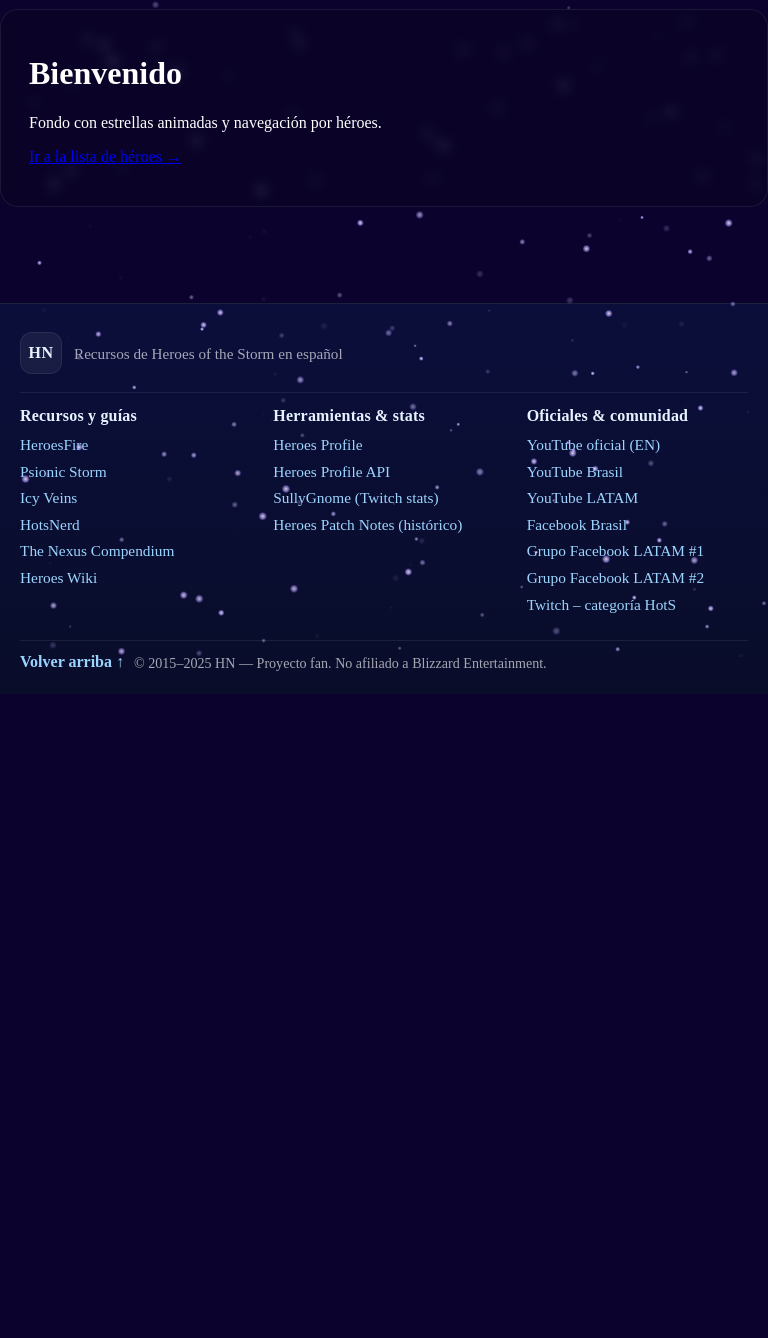
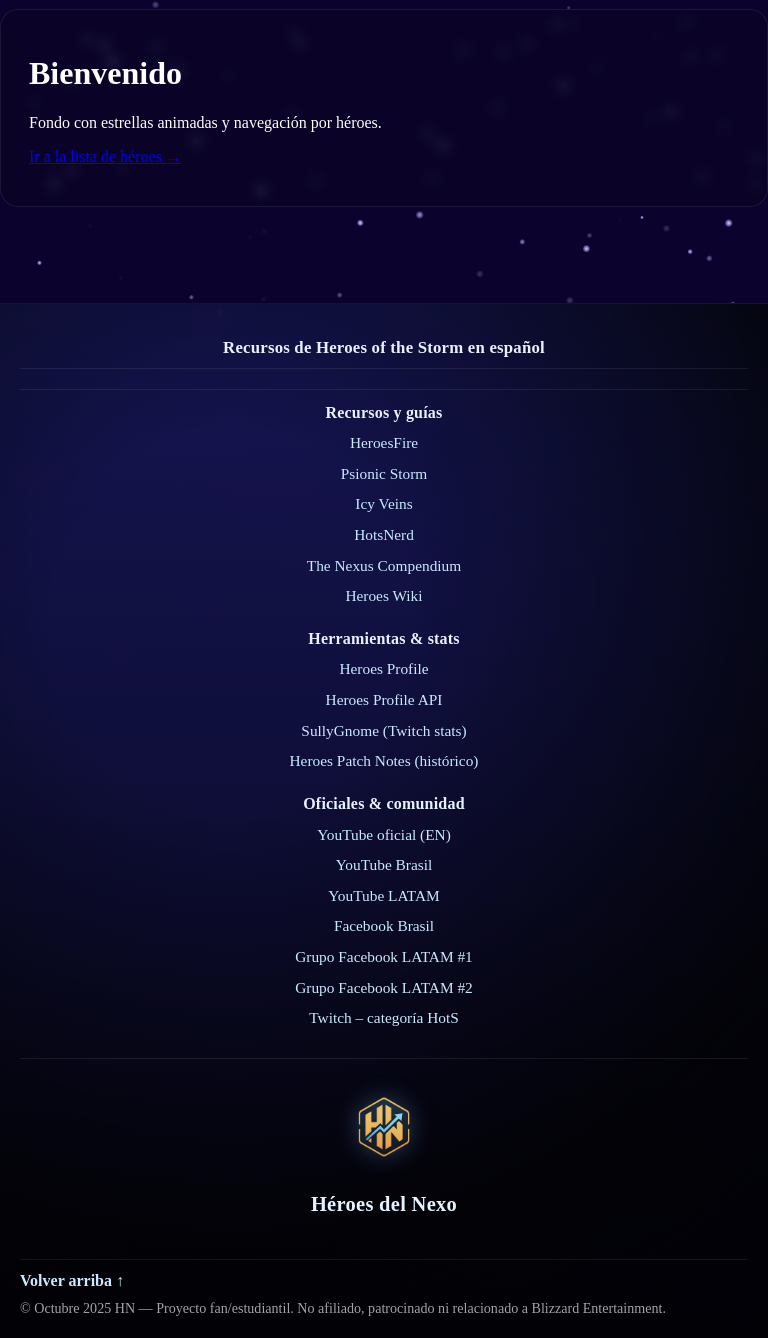
Before and after one commit to Dart1516/WD330_FinalProject, a plain HTML site: page index.html in a window 768 px wide. Shown: the part 143-1481 px from the top of the page. Before the commit the page ends 837 px from the top, so only its background shows below. Drawn offline with Linux system fonts and the light colour scheme.

Commit message:
Footer compleately working

```diff
--- /dev/null
+++ b/css/components/footer-desktop.css
@@ -0,0 +1,206 @@
+@import url('./footer-mobile.css');
+
+/* ========== 1) TOKENS ========== */
+.footer {
+    --ft-bg: #090d2a;
+    --ft-border: rgba(255, 255, 255, 0.08);
+    --ft-dim: rgba(255, 255, 255, 0.64);
+    --ft-link: #cbe9ff;
+    --ft-link-hover: #c3e6ff;
+    --ft-title: #e6f3ff;
+background: radial-gradient(circle at 30% 30%,
+            /* foco del degradado */
+            rgba(58, 30, 120, 0.35) 20%,
+            /* violeta suave */
+            rgba(0, 0, 0, 0.8) 70%,
+            #050518 100%),
+        linear-gradient(180deg,
+            rgba(25, 30, 85, 0.85) 0%,
+            rgba(10, 10, 30, 0.95) 100%);
+    background-blend-mode: overlay;
+    color: rgba(255, 255, 255, 0.9);
+    border-top: 1px solid var(--ft-border);
+    color: rgba(255, 255, 255, 0.82);
+    backdrop-filter: blur(16px);
+}
+
+/* ========== 2) LAYOUT ========== */
+.footer__container {
+    display: grid;
+    gap: 16px;
+    margin: 0 auto;
+    max-width: 1100px;
+    padding: 28px 20px 22px;
+    grid-template-areas:
+        "brand"
+        "grid"
+        "bottom";
+}
+
+.footer__brand {
+    grid-area: brand;
+}
+
+.footer__grid {
+    grid-area: grid;
+}
+
+.footer__bottom {
+    grid-area: bottom;
+}
+
+/* ========== 3) BRAND (logo + identity) ========== */
+/* Desktop: logo left, text right */
+.footer__brand {
+    align-items: center;
+    column-gap: 14px;
+    display: grid;
+    grid-template-columns: auto 1fr;
+    justify-items: start;
+    row-gap: 0;
+    text-align: left;
+}
+
+.footer__emblem {
+    filter: drop-shadow(0 0 12px rgba(140, 200, 255, 0.28));
+    height: auto;
+    margin: 0;
+    width: 120px;
+}
+
+.footer__identity {
+    max-width: 560px;
+}
+
+.footer__sitename {
+    color: var(--ft-title);
+    font-size: 1.35rem;
+    font-weight: 800;
+    letter-spacing: 0.3px;
+    margin: 0 0 2px;
+}
+
+
+
+/* ========== 4) LINKS GRID (3 cols) ========== */
+.footer__grid {
+    border-top: 1px solid var(--ft-border);
+    display: grid;
+    gap: 24px 32px;
+    padding: 14px 0 8px;
+    grid-template-columns: repeat(3, minmax(0, 1fr));
+    text-align: left;
+}
+
+.footer__col {
+    min-width: 0;
+}
+
+.footer__title {
+    color: var(--ft-title);
+    font-size: 1rem;
+    font-weight: 700;
+    letter-spacing: 0.2px;
+    justify-self: start;
+    margin: 0 0 10px 0;
+}
+
+.footer__list {
+    display: grid;
+    gap: 8px;
+    justify-items: start;
+    list-style: none;
+    margin: 0;
+    padding: 0;
+}
+
+.footer__list a {
+    border-bottom: 1px dashed transparent;
+    color: var(--ft-link);
+    display: inline-block;
+    font-size: 0.96rem;
+    padding: 2px 0;
+    text-decoration: none;
+    transition: color 0.15s ease, border-color 0.15s ease, transform 0.15s ease;
+}
+
+.footer__list a:focus {
+    outline: 2px solid var(--ft-link);
+    outline-offset: 2px;
+}
+
+.footer__list a:hover,
+.footer__list a:focus {
+    border-color: var(--ft-link-hover);
+    color: var(--ft-link-hover);
+    transform: translateX(1px);
+}
+
+/* ========== 5) BOTTOM (back-to-top + legal) ========== */
+.footer__bottom {
+    align-items: center;
+    border-top: 1px solid var(--ft-border);
+    display: grid;
+    gap: 10px;
+    grid-template-columns: auto 1fr;
+    margin-top: 18px;
+    padding-top: 12px;
+}
+
+.footer__to-top {
+    color: var(--ft-link);
+    font-weight: 600;
+    justify-self: end;
+    text-decoration: none;
+}
+
+.footer__to-top:hover {
+    color: var(--ft-link-hover);
+}
+
+.footer__legal {
+    color: var(--ft-dim);
+    font-size: 0.88rem;
+    margin: 0;
+}
+
+/* ========== 6) EFFECTS (subtle) ========== */
+.footer__emblem:hover {
+    transform: scale(1.03);
+    transition: transform 0.2s ease;
+}
+
+.footer__sitename:hover {
+    color: var(--ft-link-hover);
+    transition: color 0.2s ease;
+}
+
+/* ========== 7) TAGLINE ======= */
+/* Layout: put tagline between brand and grid (desktop) */
+.footer__container {
+    display: grid;
+    gap: 16px;
+    margin: 0 auto;
+    max-width: 1100px;
+    padding: 28px 20px 22px;
+    grid-template-areas:
+        "brand"
+        "tagline"
+        /* 👈 NEW: tagline goes here */
+        "grid"
+        "bottom";
+}
+
+/* Tagline styles for desktop (no border; grid has its own top border) */
+.footer__tagline {
+    grid-area: tagline;
+    color: var(--ft-title);
+    font-size: 1.05rem;
+    font-weight: 700;
+    letter-spacing: .2px;
+    margin: 0;
+    padding: 4px 0 2px;
+    /* just a bit of space under brand */
+    text-align: left;
+    /* matches brand alignment on desktop */
+}
--- /dev/null
+++ b/css/components/footer-mobile.css
@@ -0,0 +1,142 @@
+/* =========================================================
+   FOOTER — MOBILE OVERRIDES (≤900px)
+   Clean version without !important
+   ========================================================= */
+
+@media (max-width: 900px) {
+
+    /* =========================================================
+     1) LAYOUT ORDER
+     Order: links → brand → bottom
+     ========================================================= */
+    footer.footer .footer__container {
+        display: grid;
+        gap: 20px;
+        grid-template-areas:
+            "grid"
+            "brand"
+            "bottom";
+    }
+
+    /* =========================================================
+     2) BRAND (Centered below links)
+     ========================================================= */
+    footer.footer .footer__brand {
+        border-top: 1px solid var(--ft-border);
+        display: grid;
+        justify-items: center;
+        padding-top: 20px;
+        row-gap: 10px;
+        text-align: center;
+    }
+
+    footer.footer .footer__emblem {
+        height: auto;
+        margin: 0;
+        width: 96px;
+        /* Bigger logo on mobile */
+        filter: drop-shadow(0 0 12px rgba(140, 200, 255, 0.28));
+    }
+
+    footer.footer .footer__identity {
+        max-width: 560px;
+    }
+
+    footer.footer .footer__sitename {
+        color: var(--ft-title);
+        font-size: 1.28rem;
+        font-weight: 800;
+        letter-spacing: 0.3px;
+        margin: 6px 0 4px;
+        text-align: center;
+    }
+
+    footer.footer .footer__tagline {
+        color: var(--ft-dim);
+        font-size: 0.95rem;
+        margin: 0;
+        text-align: center;
+    }
+
+    /* =========================================================
+     3) LINKS GRID (Single column, centered)
+     ========================================================= */
+    footer.footer .footer__grid {
+        border-top: 1px solid var(--ft-border);
+        display: grid;
+        gap: 22px;
+        padding: 14px 0 8px;
+        grid-template-columns: 1fr;
+        /* Stack all columns */
+        text-align: center;
+    }
+
+    footer.footer .footer__title {
+        justify-self: center;
+    }
+
+    footer.footer .footer__list {
+        justify-items: center;
+    }
+
+    /* =========================================================
+     4) BOTTOM (Stacked layout)
+     ========================================================= */
+    footer.footer .footer__bottom {
+        display: grid;
+        gap: 10px;
+        grid-template-columns: 1fr;
+    }
+
+    footer.footer .footer__to-top {
+        justify-self: start;
+    }
+
+    /*=========================================================
+     5) Centering logo an text
+     ========================================================= */
+         /* Stack brand vertically on mobile: emblem on top, name below */
+         footer.footer .footer__brand {
+             grid-template-columns: 1fr;
+             grid-auto-flow: row;
+             justify-items: center;
+             text-align: center;
+         }
+
+         footer.footer .footer__emblem {
+             width: 96px;
+         }
+
+         footer.footer .footer__sitename {
+             margin: 8px 0 4px;
+             text-align: center;
+         }
+
+         /* Tagline below name */
+                 /* Tagline below site name */
+                 /* Put tagline at the very top on mobile */
+                 footer.footer .footer__container {
+                     grid-template-areas:
+                         "tagline"
+                         /* 👈 now first */
+                         "grid"
+                         "brand"
+                         "bottom";
+                 }
+
+                 /* Tagline block (H2) styles on mobile */
+                 footer.footer .footer__tagline {
+                     grid-area: tagline;
+                     color: var(--ft-title);
+                     font-size: 1.05rem;
+                     font-weight: 700;
+                     letter-spacing: .2px;
+                     margin: 0;
+                     /* remove default H2 margin */
+                     padding: 6px 0 10px;
+                     /* subtle spacing */
+                     text-align: center;
+                     /* centered like the ref */
+                     border-bottom: 1px solid var(--ft-border);
+                 }
+}
--- a/css/components/footer.css
+++ /dev/null
@@ -1,157 +0,0 @@
-/* =========================================================
-   FOOTER
-   ========================================================= */
-
-/* 1) Tokens */
-.footer {
-    /* Deep navy bg + subtle top border */
-    --ft-bg: #090d2a;
-    --ft-bg-grad: linear-gradient(180deg, #0b0e3a 0%, #090d2a 100%);
-    --ft-border: rgba(255, 255, 255, 0.08);
-    --ft-text: rgba(255, 255, 255, 0.82);
-    --ft-dim: rgba(255, 255, 255, 0.64);
-    --ft-link: #9bd5ff;
-    /* icy blue */
-    --ft-link-hover: #c3e6ff;
-    /* brighter icy blue */
-    --ft-title: #e6f3ff;
-    --ft-chip: rgba(255, 255, 255, 0.06);
-
-    color: var(--ft-text);
-    background: var(--ft-bg-grad);
-    border-top: 1px solid var(--ft-border);
-}
-
-/* 2) Layout */
-.footer__container {
-    max-width: 1100px;
-    margin: 0 auto;
-    padding: 28px 20px 22px;
-}
-
-.footer__brand {
-    display: grid;
-    grid-template-columns: auto 1fr;
-    align-items: center;
-    gap: 12px;
-    margin-bottom: 18px;
-}
-
-.footer__logo {
-    /* simple "HN" badge */
-    display: inline-grid;
-    place-items: center;
-    width: 40px;
-    height: 40px;
-    border-radius: 12px;
-    background: var(--ft-chip);
-    color: var(--ft-title);
-    font-weight: 800;
-    letter-spacing: 0.5px;
-    text-decoration: none;
-    border: 1px solid var(--ft-border);
-    transition: transform .15s ease;
-}
-
-.footer__logo:hover {
-    transform: translateY(-1px);
-}
-
-.footer__tagline {
-    margin: 0;
-    font-size: 0.95rem;
-    color: var(--ft-dim);
-}
-
-/* 3) Grid */
-.footer__grid {
-    display: grid;
-    gap: 22px;
-    padding: 14px 0 8px;
-    border-top: 1px solid var(--ft-border);
-}
-
-.footer__col {
-    min-width: 0;
-}
-
-.footer__title {
-    margin: 0 0 10px 0;
-    font-size: 1rem;
-    color: var(--ft-title);
-    font-weight: 700;
-    letter-spacing: .2px;
-}
-
-.footer__list {
-    list-style: none;
-    margin: 0;
-    padding: 0;
-    display: grid;
-    gap: 8px;
-}
-
-.footer__list a {
-    display: inline-block;
-    text-decoration: none;
-    color: var(--ft-link);
-    font-size: 0.96rem;
-    border-bottom: 1px dashed transparent;
-    transition: color .15s ease, border-color .15s ease, transform .15s ease;
-}
-
-.footer__list a:hover,
-.footer__list a:focus {
-    color: var(--ft-link-hover);
-    border-color: var(--ft-link-hover);
-    transform: translateX(1px);
-}
-
-.footer__list a:focus {
-    outline: 2px solid var(--ft-link);
-    outline-offset: 2px;
-}
-
-/* 4) Bottom bar */
-.footer__bottom {
-    display: grid;
-    grid-template-columns: 1fr;
-    gap: 10px;
-    margin-top: 18px;
-    padding-top: 12px;
-    border-top: 1px solid var(--ft-border);
-}
-
-.footer__to-top {
-    justify-self: start;
-    text-decoration: none;
-    font-weight: 600;
-    color: var(--ft-link);
-}
-
-.footer__to-top:hover {
-    color: var(--ft-link-hover);
-}
-
-.footer__legal {
-    margin: 0;
-    font-size: 0.88rem;
-    color: var(--ft-dim);
-}
-
-/* 5) Responsive */
-@media (min-width: 720px) {
-    .footer__grid {
-        grid-template-columns: repeat(3, minmax(0, 1fr));
-        gap: 24px 32px;
-    }
-
-    .footer__bottom {
-        grid-template-columns: auto 1fr;
-        align-items: center;
-    }
-
-    .footer__to-top {
-        justify-self: end;
-    }
-}
--- a/css/components/desktop-header.css
+++ b/css/components/header-desktop.css
@@ -1,4 +1,4 @@
- @import url('./mobile-header.css');
+ @import url('./header-mobile.css');
 
  /* =========================================================
    1) HEADER WRAPPER
--- /dev/null
+++ b/css/variables.css
@@ -0,0 +1,126 @@
+/* =========================================================
+   GLOBAL VARIABLES
+   ========================================================= */
+:root {
+
+    /* -------------------------------------------------------
+     1) BACKGROUNDS
+     ------------------------------------------------------- */
+    --background-blend-footer-mode: screen;
+
+    --background-footer-gradient:
+        radial-gradient(circle at 60% 20%,
+            rgba(120, 80, 255, 0.25) 0%,
+            rgba(25, 0, 50, 0.6) 45%,
+            rgba(5, 5, 15, 0.95) 100%),
+        linear-gradient(180deg, #0c0f3f 0%, #080818 100%);
+
+    --background-horizontal-brand-gradient: linear-gradient(90deg,
+            #0b0e3a 0%,
+            #10145a 50%,
+            #0b0e3a 100%);
+
+    --background-radial-dark-gradient:
+        radial-gradient(circle at 30% 30%,
+            rgba(58, 30, 120, 0.35) 20%,
+            rgba(0, 0, 0, 0.8) 70%,
+            #050518 100%),
+        linear-gradient(180deg,
+            rgba(25, 30, 85, 0.85) 0%,
+            rgba(10, 10, 30, 0.95) 100%);
+
+    /* -------------------------------------------------------
+     2) BORDERS & RADIUS
+     ------------------------------------------------------- */
+    --border-color-light: rgba(255, 255, 255, 0.1);
+    --border-radius-large: 16px;
+    --border-radius-medium: 8px;
+    --border-radius-small: 4px;
+
+    /* -------------------------------------------------------
+     3) COLORS
+     ------------------------------------------------------- */
+    --color-accent: #3f7cff;
+    --color-background-main: #0a0c2e;
+    --color-brand-primary: #0b0e3a;
+    --color-brand-secondary: #10145a;
+    --color-footer-surface: #0c0f3f;
+    --color-header-surface: #0b0e3a;
+    --color-text-main: #ffffff;
+    --color-text-muted: #b8b8b8;
+
+    /* -------------------------------------------------------
+     4) DIMENSIONS
+     ------------------------------------------------------- */
+    --container-max-width: 1200px;
+    --header-height-desktop: 72px;
+    --header-height-mobile: 56px;
+
+    /* -------------------------------------------------------
+     5) FONTS
+     ------------------------------------------------------- */
+    --font-family-base: "Inter", system-ui, -apple-system, Segoe UI, Roboto, Arial, sans-serif;
+    --font-family-monospace: "Roboto Mono", ui-monospace, SFMono-Regular, Menlo, monospace;
+    --font-family-titles: "Bebas Neue", system-ui, sans-serif;
+
+    --font-size-base: 1rem;
+    /* ~16px */
+    --font-size-large: 1.25rem;
+    --font-size-small: 0.875rem;
+    --line-height-base: 1.5;
+
+    /* -------------------------------------------------------
+     6) SHADOWS
+     ------------------------------------------------------- */
+    --shadow-strong: 0 4px 16px rgba(0, 0, 0, 0.25);
+    --shadow-soft: 0 2px 8px rgba(0, 0, 0, 0.15);
+
+    /* -------------------------------------------------------
+     7) SPACING
+     ------------------------------------------------------- */
+    --space-extra-large: 4rem;
+    --space-large: 2rem;
+    --space-medium: 1rem;
+    --space-small: 0.5rem;
+    --space-extra-small: 0.25rem;
+}
+
+/* =========================================================
+   BACKGROUND UTILITIES
+   ========================================================= */
+.bg-horizontal-brand {
+    background: var(--background-horizontal-brand-gradient);
+}
+
+.bg-radial-dark {
+    background: var(--background-radial-dark-gradient);
+}
+
+.bg-footer-gradient {
+    background: var(--background-footer-gradient);
+    background-blend-mode: var(--background-blend-footer-mode);
+}
+
+/* =========================================================
+   BASE TYPOGRAPHY
+   ========================================================= */
+body {
+    font-family: var(--font-family-base);
+    font-size: var(--font-size-base);
+    line-height: var(--line-height-base);
+    color: var(--color-text-main);
+    background: var(--color-background-main);
+}
+
+h1,
+h2,
+h3,
+.title {
+    font-family: var(--font-family-titles);
+}
+
+code,
+pre,
+.text-monospace {
+    font-family: var(--font-family-monospace);
+}
--- a/js/components/hamburger-menu.js
+++ b/js/components/hamburger-menu.js
@@ -104,6 +104,7 @@ export function initHamburgerMenu({
         if (resizeRAF) return;
         resizeRAF = requestAnimationFrame(() => {
             resizeRAF = null;
+
             withNoAnim(() => {
                 if (mq.matches) {
                     header.classList.remove('open');
--- a/pages/partials/footer.html
+++ b/pages/partials/footer.html
@@ -1,9 +1,21 @@
 <footer id="site-footer" class="footer" role="contentinfo" aria-label="Sitio – enlaces útiles">
+
   <div class="footer__container">
-    <div class="footer__brand">
-      <a class="footer__logo" href="/" aria-label="Ir al inicio">HN</a>
-      <p class="footer__tagline">Recursos de Heroes of the Storm en español</p>
-    </div>
+
+
+    <h2 class="footer__tagline">Recursos de Heroes of the Storm en español</h2>
+
+<div class="footer__brand">
+  <img class="footer__emblem" src="/assets/img/Insignia-2k-webp.webp" alt="Insignia Héroes del Nexo" loading="lazy"
+    decoding="async">
+  <div class="footer__identity">
+    <h3 class="footer__sitename">Héroes del Nexo</h3>
+
+  </div>
+</div>
+
+
+
 
     <nav class="footer__grid" aria-label="Navegación del footer">
       <!-- Recursos y guías -->
@@ -60,7 +72,7 @@
     <div class="footer__bottom">
       <a class="footer__to-top" href="#site-header">Volver arriba ↑</a>
       <p class="footer__legal">
-        © <span>2015–2025</span> HN — Proyecto fan. No afiliado a Blizzard Entertainment.
+        © <span> Octubre 2025</span> HN — Proyecto fan/estudiantil. No afiliado, patrocinado ni relacionado a Blizzard Entertainment.
       </p>
     </div>
   </div>
```
Also changed, not shown: css/base.css (+3 -6 lines), assets/img/Insignia-2k-webp.webp (added), css/components/header-mobile.css (renamed from css/components/mobile-header.css), js/utils/url-parameters.js (deleted), js/utils/utils.js (deleted).
